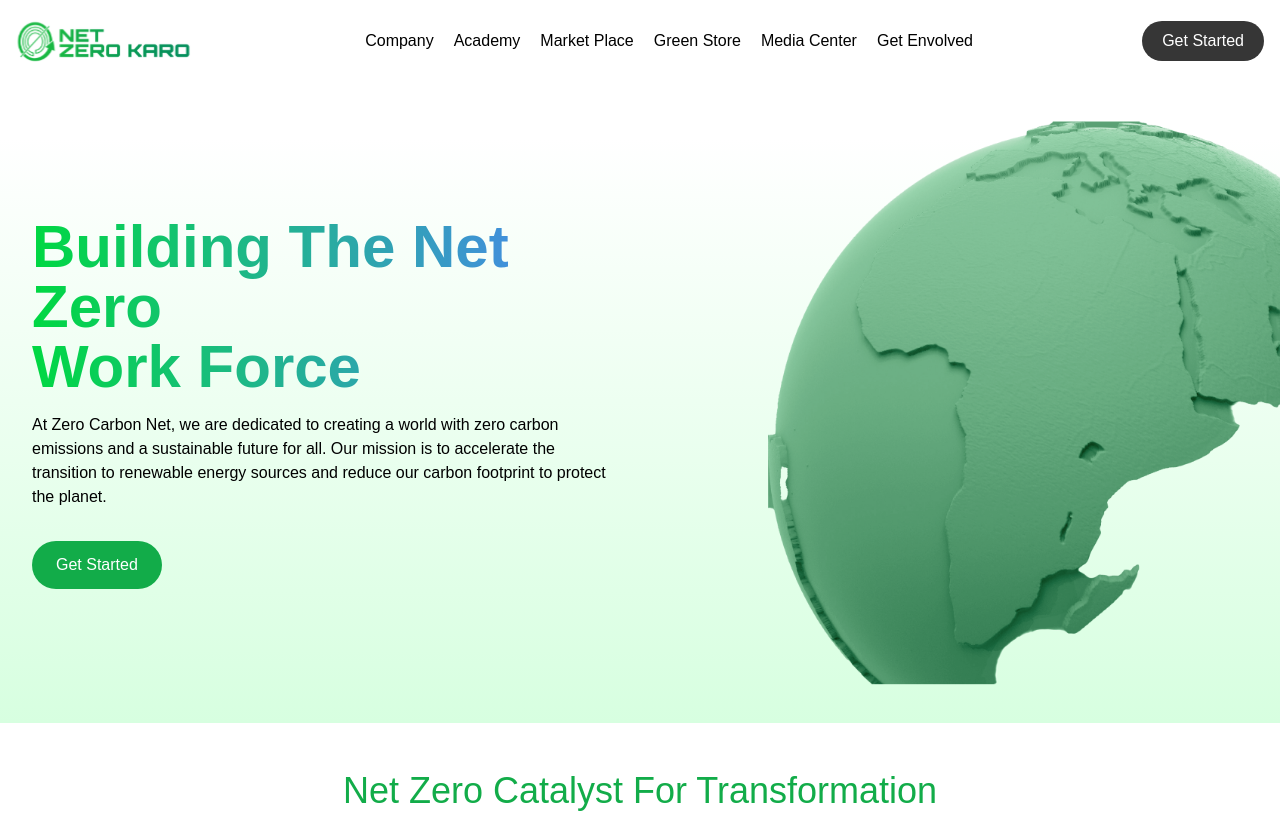
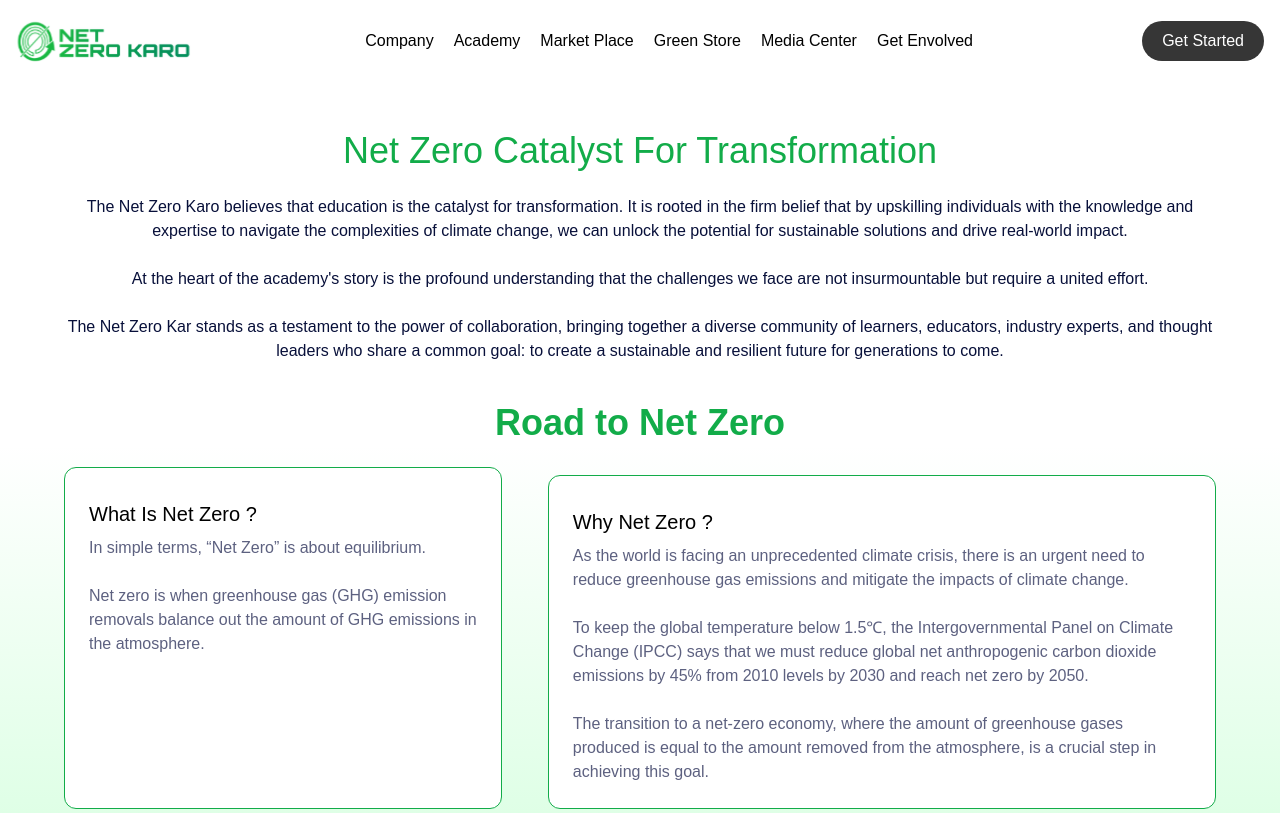
Before and after one commit to yugg98/netzerokaro, a Next.js app: page / in a window 1280 px wide. Shown: the top 813 px of the page. Built offline with nearby package versions, Linux system fonts and the light colour scheme.

Commit message:
herohome

```diff
--- a/pages/index.js
+++ b/pages/index.js
@@ -14,7 +14,7 @@ export default function Home() {
   return (
    <div className='max-w-full overflow-x-hidden'>
       <Navbar/>
-      <HeroHome/>
+      {/* <HeroHome/> */}
       <NzkCatalyst/>
       <Roadnz/>
       <Story/>
```
